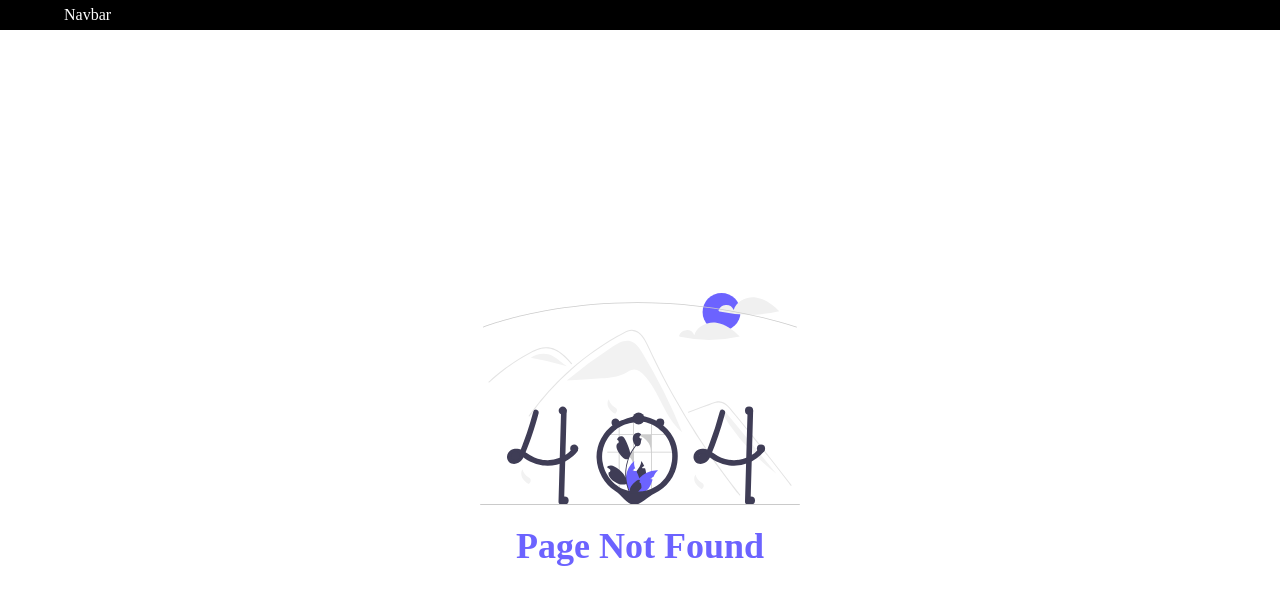
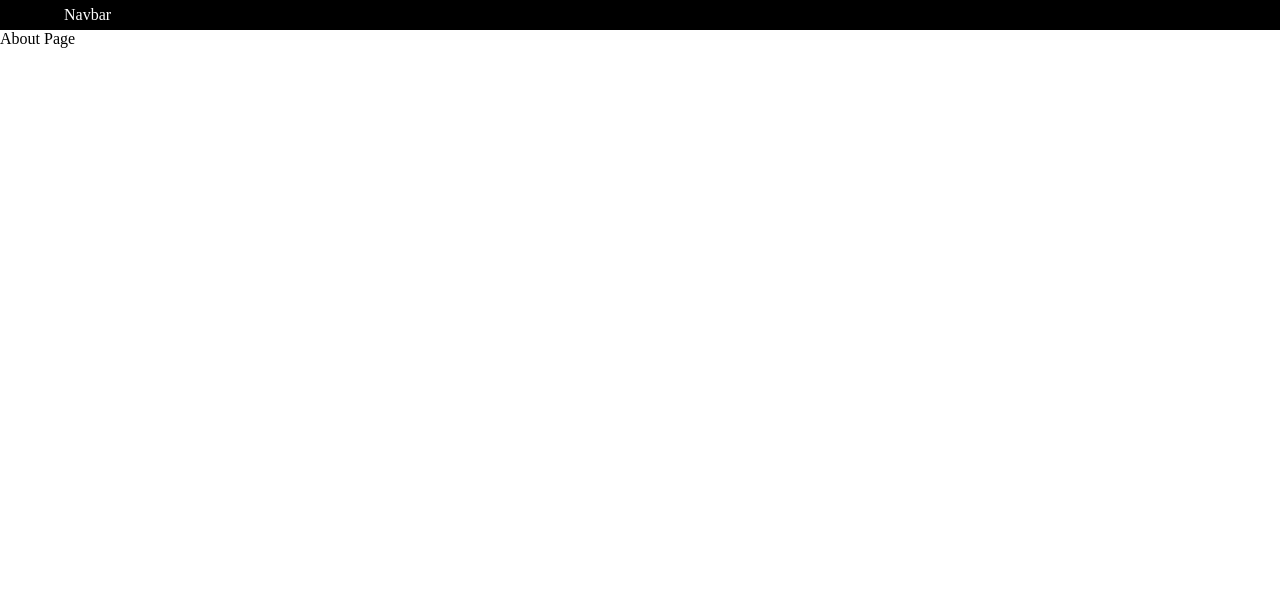
Before and after one commit to Rifandiysf/Learning-NextJS, a Next.js app: page /about in a window 1280 px wide. Before the commit this address had no page. Shown: the top 604 px of the page. Built offline with nearby package versions, Linux system fonts and the light colour scheme.

Commit message:
create: About page

```diff
--- /dev/null
+++ b/src/pages/about/index.tsx
@@ -0,0 +1,9 @@
+const AboutPage = () => {
+    return (
+        <>
+            <div>About Page</div>
+        </>
+    )
+}
+
+export default AboutPage
```
